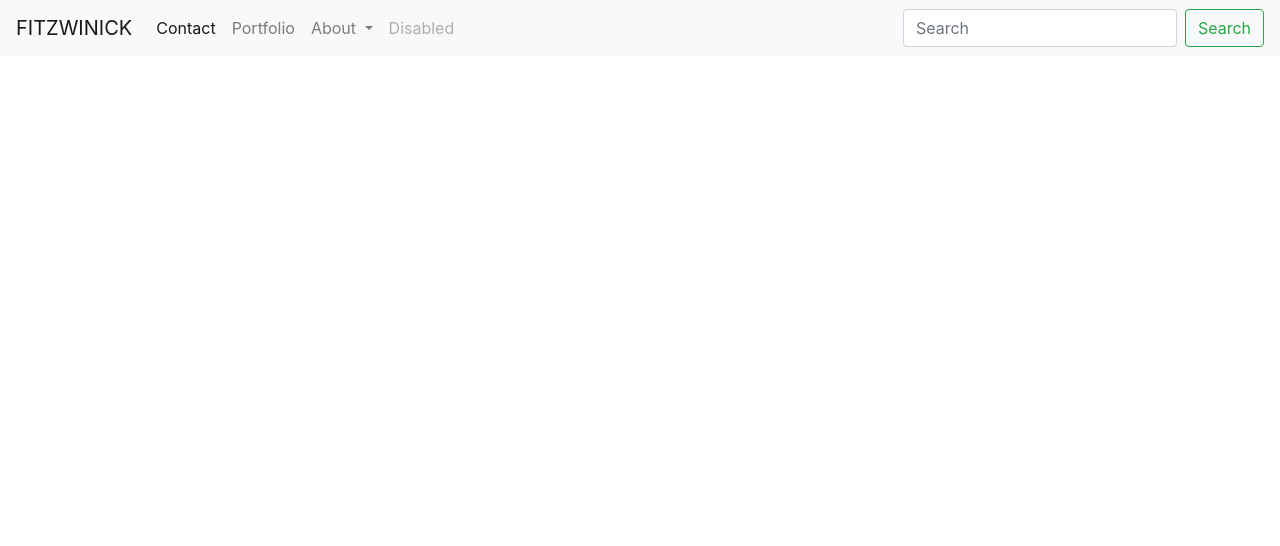
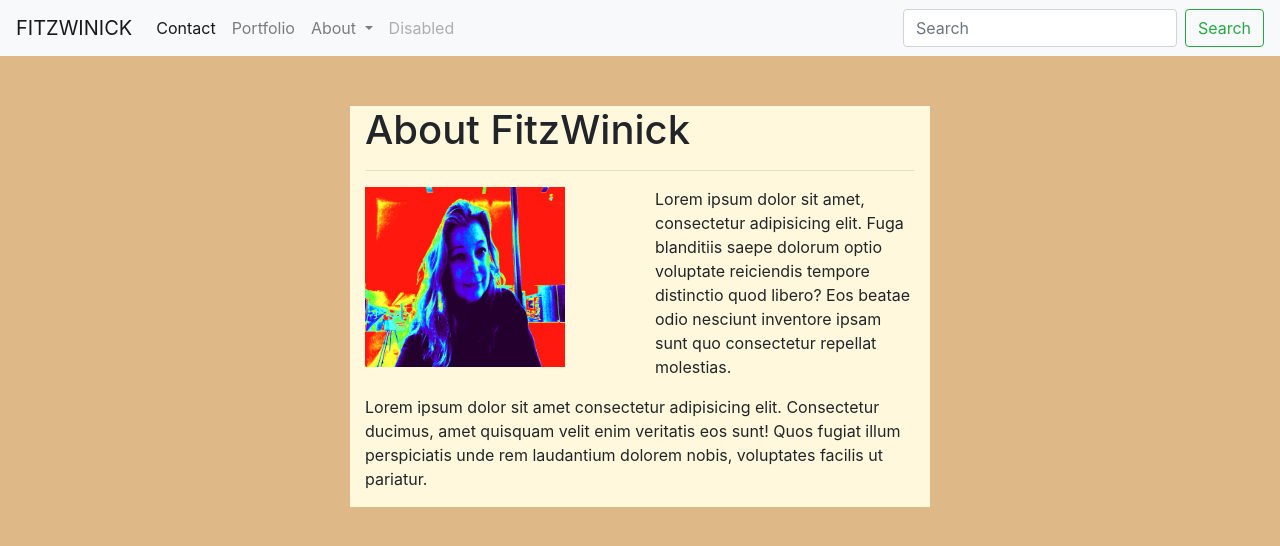
Before and after one commit to mfitzwinick/Responsiveness-Portfolio, a plain HTML site: page index.html in a window 1280 px wide. Drawn offline with nearby package versions, Linux system fonts and the light colour scheme.

Commit message:
adding an image with text inside the container

```diff
--- a/index.html
+++ b/index.html
@@ -3,9 +3,9 @@
 
 <head>
     <meta charset="UTF-8" />
-    <link rel="stylesheet" href="style.css">
+
     <link rel="stylesheet" href="https://cdn.jsdelivr.net/npm/bootstrap@4.5.3/dist/css/bootstrap.min.css" integrity="sha384-TX8t27EcRE3e/ihU7zmQxVncDAy5uIKz4rEkgIXeMed4M0jlfIDPvg6uqKI2xXr2" crossorigin="anonymous">
-
+    <link rel="stylesheet" href="style.css"/>
     <title>About Me</title>
 </head>
 
@@ -45,6 +45,36 @@
           </form>
         </div>
       </nav>
+      <div class= "row">
+          <div class= "col-md-12">
+          </div>
+      </div>
+      <div class= "container">
+          <div class= "row">
+              <div class= "col-md-12">
+                <h1>About FitzWinick</h1>
+                <hr>
+              </div>
+          </div>
+          <div class= "row">
+            <div class= "col-md-6">
+                <img class= "woman-photo" src= "Photo on 10-24-20 at 4.36 PM-1.jpg" alt="woman photo">
+            </div>
+            <div class= "col-md-6">
+                <p>Lorem ipsum dolor sit amet, consectetur adipisicing elit. Fuga blanditiis saepe dolorum optio voluptate reiciendis tempore distinctio quod libero? Eos beatae odio nesciunt inventore ipsam sunt quo consectetur repellat molestias.</p>
+            </div>
+        </div>
+    <div class= "row">
+        <div class = "col-md-12">
+            <p>Lorem ipsum dolor sit amet consectetur adipisicing elit. Consectetur ducimus, amet quisquam velit enim veritatis eos sunt! Quos fugiat illum perspiciatis unde rem laudantium dolorem nobis, voluptates facilis ut pariatur.</p>
+        </div>
+    </div>
+
+
+
+
+      </div>
+
 
 
 
@@ -66,3 +96,4 @@
     <script src="https://code.jquery.com/jquery-3.5.1.slim.min.js" integrity="sha384-DfXdz2htPH0lsSSs5nCTpuj/zy4C+OGpamoFVy38MVBnE+IbbVYUew+OrCXaRkfj" crossorigin="anonymous"></script>
 <script src="https://cdn.jsdelivr.net/npm/bootstrap@4.5.3/dist/js/bootstrap.bundle.min.js" integrity="sha384-ho+j7jyWK8fNQe+A12Hb8AhRq26LrZ/JpcUGGOn+Y7RsweNrtN/tE3MoK7ZeZDyx" crossorigin="anonymous"></script>
 </body>
+</html>
--- a/style.css
+++ b/style.css
@@ -1,3 +1,12 @@
 body {
-    background-color: red;
+    background-color: burlywood;
 }
+.container {
+    background-color: cornsilk;
+    margin-top: 50px;
+    width: 580px;
+}
+.woman-photo {
+    width: 200px;
+    height: 180px;
+}
```
Also changed, not shown: Photo on 10-24-20 at 2.31 PM #2.jpg (added), Photo on 10-24-20 at 4.36 PM-1.jpg (added), Photo on 10-25-20 at 2.22 PM.jpg (added).
